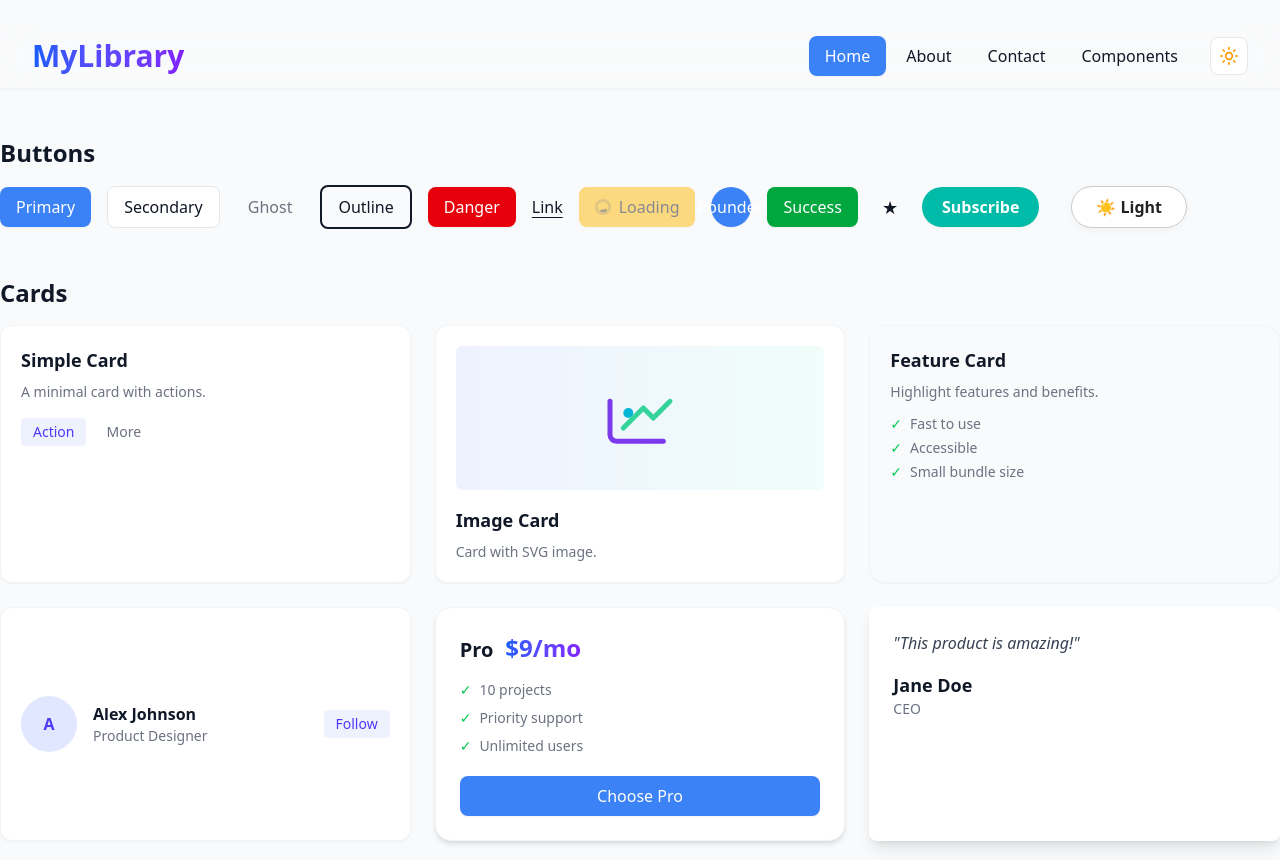
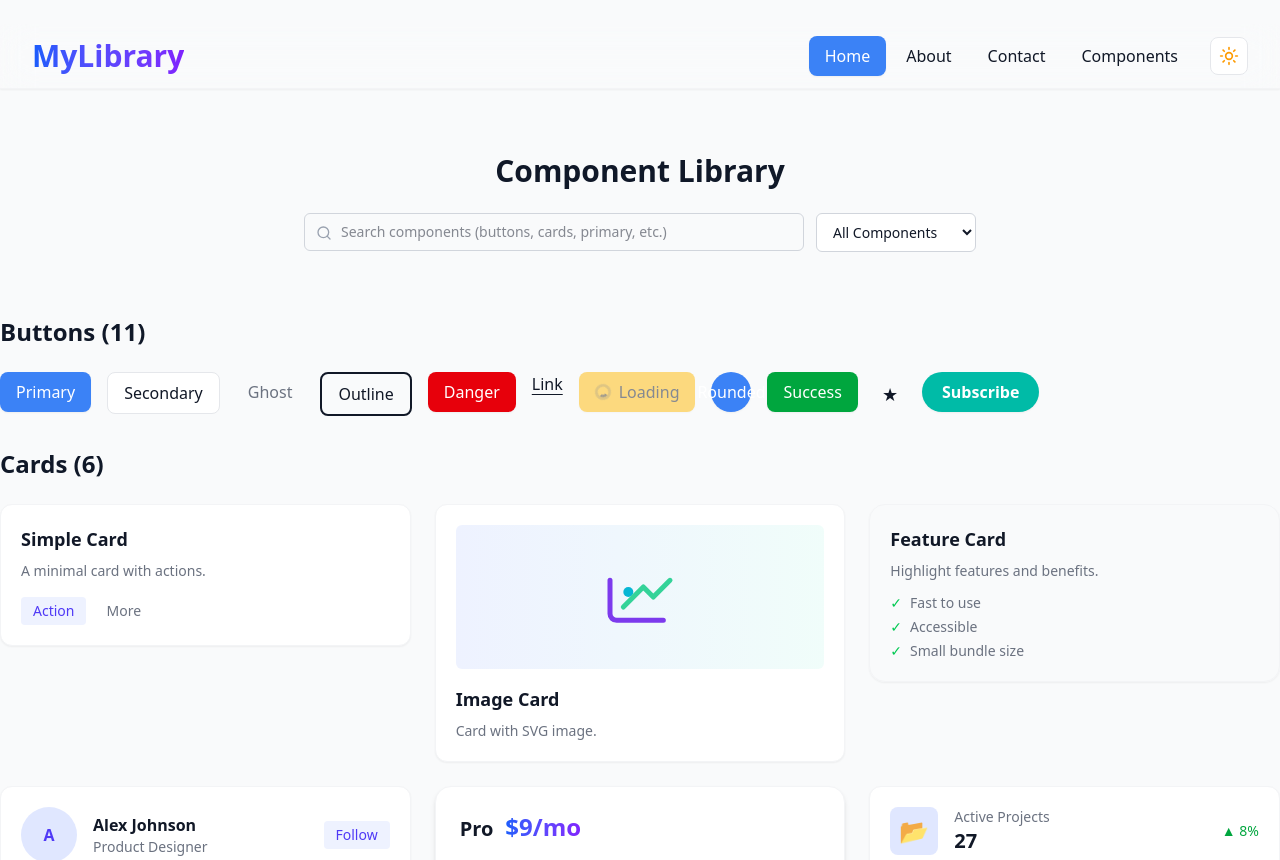
Before and after one commit to xMrAfonso/component-library, a Next.js app: page / in a window 1280 px wide. Shown: the top 860 px of the page. Built offline with nearby package versions, Linux system fonts and the light colour scheme.

Commit message:
add search bar

```diff
--- a/src/app/page.js
+++ b/src/app/page.js
@@ -1,12 +1,12 @@
-"use client";
-import React from 'react'
-import ThemeToggleButton from './components/ThemeToggleButton'
+'use client';
+
+import React, { useState } from 'react'
+import { Search, X } from 'lucide-react'
 import PrimaryButton from '../components/buttons/PrimaryButton'
 import SecondaryButton from '../components/buttons/SecondaryButton'
 import GhostButton from '../components/buttons/GhostButton'
 import IconButton from '../components/buttons/IconButton'
 import PillButton from '../components/buttons/PillButton'
-
 import SimpleCard from '../components/cards/SimpleCard'
 import ImageCard from '../components/cards/ImageCard'
 import FeatureCard from '../components/cards/FeatureCard'
@@ -20,54 +20,158 @@ import LoadingButton from '@/components/buttons/LoadingButton'
 import RoundButton from '@/components/buttons/RoundButton'
 import SuccessButton from '@/components/buttons/SuccessButton'
 
-import AlertCard from '@/components/cards/AlertCard'
-import ProductCard from '@/components/cards/ProductCard'
+export default function Page() {
+  const [searchTerm, setSearchTerm] = useState('');
+  const [filterType, setFilterType] = useState('all');
 
-import StatsCard from '@/components/cards/StatsCard'
-import TestimonialCard from '@/components/cards/TestimonialCard'
+  // All components with search data
+  const allComponents = {
+    buttons: [
+      { name: 'Primary Button', component: <PrimaryButton>Primary</PrimaryButton>, keywords: ['primary', 'main', 'action'] },
+      { name: 'Secondary Button', component: <SecondaryButton>Secondary</SecondaryButton>, keywords: ['secondary', 'alternate'] },
+      { name: 'Ghost Button', component: <GhostButton>Ghost</GhostButton>, keywords: ['ghost', 'transparent', 'subtle'] },
+      { name: 'Outline Button', component: <OutlineButton>Outline</OutlineButton>, keywords: ['outline', 'border', 'stroke'] },
+      { name: 'Danger Button', component: <DangerButton>Danger</DangerButton>, keywords: ['danger', 'error', 'delete', 'warning'] },
+      { name: 'Link Button', component: <LinkButton>Link</LinkButton>, keywords: ['link', 'text', 'minimal'] },
+      { name: 'Loading Button', component: <LoadingButton>Loading</LoadingButton>, keywords: ['loading', 'spinner', 'progress'] },
+      { name: 'Round Button', component: <RoundButton>Rounded</RoundButton>, keywords: ['round', 'rounded', 'circular'] },
+      { name: 'Success Button', component: <SuccessButton>Success</SuccessButton>, keywords: ['success', 'confirm', 'done'] },
+      { name: 'Icon Button', component: <IconButton aria-label="star">★</IconButton>, keywords: ['icon', 'star', 'symbol'] },
+      { name: 'Pill Button', component: <PillButton>Subscribe</PillButton>, keywords: ['pill', 'subscribe', 'rounded'] }
+    ],
+    cards: [
+      { name: 'Simple Card', component: <SimpleCard title="Simple Card" description="A minimal card with actions." />, keywords: ['simple', 'basic', 'minimal'] },
+      { name: 'Image Card', component: <ImageCard title="Image Card" description="Card with SVG image." />, keywords: ['image', 'picture', 'visual'] },
+      { name: 'Feature Card', component: <FeatureCard title="Feature Card" description="Highlight features and benefits." />, keywords: ['feature', 'highlight', 'benefit'] },
+      { name: 'Profile Card', component: <ProfileCard name="Alex Johnson" role="Product Designer" />, keywords: ['profile', 'user', 'person', 'avatar'] },
+      { name: 'Pricing Card', component: <PricingCard plan="Pro" price="$9/mo" features={["10 projects", "Priority support", "Unlimited users"]} />, keywords: ['pricing', 'plan', 'subscription', 'price'] },
+      { name: 'Data Card', component: <DataCard title="Active Projects" value="27" icon="📂" trend={8} />, keywords: ['data', 'stats', 'analytics', 'metrics'] }
+    ]
+  };
 
+  // Filter logic
+  const getFilteredComponents = () => {
+    let components = {};
 
-export default function Page() {
-  const [isDark, setIsDark] = React.useState(false);
-  const handleThemeToggle = () => setIsDark((prev) => !prev);
+    // Apply type filter
+    if (filterType === 'all') {
+      components = allComponents;
+    } else {
+      components = { [filterType]: allComponents[filterType] };
+    }
+
+    // Apply search filter
+    if (searchTerm) {
+      const filtered = {};
+      Object.keys(components).forEach(type => {
+        const matchedComponents = components[type].filter(comp =>
+          comp.name.toLowerCase().includes(searchTerm.toLowerCase()) ||
+          comp.keywords.some(keyword => keyword.toLowerCase().includes(searchTerm.toLowerCase()))
+        );
+        if (matchedComponents.length > 0) {
+          filtered[type] = matchedComponents;
+        }
+      });
+      return filtered;
+    }
+
+    return components;
+  };
+
+  const filteredComponents = getFilteredComponents();
+  const totalResults = Object.values(filteredComponents).reduce((total, components) => total + components.length, 0);
+
   return (
-    <div className="space-y-12">
-      <section className='mt-12'>
-        <h2 className="text-2xl font-semibold mb-4">Buttons</h2>
-        <div className="flex gap-4 flex-wrap items-center">
-          <PrimaryButton>Primary</PrimaryButton>
-          <SecondaryButton>Secondary</SecondaryButton>
-          <GhostButton>Ghost</GhostButton>
-          <OutlineButton>Outline</OutlineButton>
-          <DangerButton>Danger</DangerButton>
-          <LinkButton>Link</LinkButton>
-          <LoadingButton>Loading</LoadingButton>
-          <RoundButton>Rounded</RoundButton>
-          <SuccessButton>Success</SuccessButton>
-          <IconButton aria-label="star">★</IconButton>
-          <PillButton>Subscribe</PillButton>
-          <ThemeToggleButton onClick={handleThemeToggle} isDark={isDark} />
+    <div className="space-y-8">
+      {/* Hero Section */}
+      <section className="text-center py-8 mt-8">
+        <h1 className="text-3xl font-bold text-gray-900 mb-6">Component Library</h1>
+
+        {/* Search Bar - Inline */}
+        <div className="flex flex-col sm:flex-row gap-3 max-w-2xl mx-auto">
+          <div className="relative flex-1">
+            <Search className="absolute left-3 top-1/2 transform -translate-y-1/2 text-gray-400 w-4 h-4" />
+            <input
+              type="text"
+              value={searchTerm}
+              onChange={(e) => setSearchTerm(e.target.value)}
+              placeholder="Search components (buttons, cards, primary, etc.)"
+              className="w-full pl-9 pr-8 py-2 border border-gray-300 rounded-md focus:ring-2 focus:ring-blue-500 focus:border-transparent outline-none transition-all text-sm"
+            />
+            {searchTerm && (
+              <button
+                onClick={() => setSearchTerm('')}
+                className="absolute right-2 top-1/2 transform -translate-y-1/2 text-gray-400 hover:text-gray-600"
+              >
+                <X className="w-4 h-4" />
+              </button>
+            )}
+          </div>
+          <div className="sm:w-40">
+            <select
+              value={filterType}
+              onChange={(e) => setFilterType(e.target.value)}
+              className="w-full py-2 px-3 border border-gray-300 rounded-md focus:ring-2 focus:ring-blue-500 focus:border-transparent outline-none transition-all bg-white text-sm"
+            >
+              <option value="all">All Components</option>
+              <option value="buttons">Buttons</option>
+              <option value="cards">Cards</option>
+            </select>
+          </div>
         </div>
       </section>
 
-      <section>
-        <h2 className="text-2xl font-semibold mb-4">Cards</h2>
-        <div className="grid grid-cols-1 md:grid-cols-2 lg:grid-cols-3 gap-6">
-          <SimpleCard title="Simple Card" description="A minimal card with actions." />
-          <ImageCard title="Image Card" description="Card with SVG image." />
-          <FeatureCard title="Feature Card" description="Highlight features and benefits." />
-          <ProfileCard name="Alex Johnson" role="Product Designer" />
-          <PricingCard plan="Pro" price="$9/mo" features={["10 projects", "Priority support", "Unlimited users"]} />
-          <TestimonialCard name="Jane Doe" role="CEO" quote="This product is amazing!" />
-          <DataCard title="Active Projects" value="27" icon="📂" trend={8} />
+      {/* Results Info */}
+      {(searchTerm || filterType !== 'all') && (
+        <div className="bg-blue-50 p-4 rounded-lg">
+          <p className="text-blue-800">
+            Found <span className="font-semibold">{totalResults}</span> component{totalResults !== 1 ? 's' : ''}
+            {searchTerm && ` matching "${searchTerm}"`}
+            {filterType !== 'all' && ` in ${filterType}`}
+          </p>
+        </div>
+      )}
 
-          <AlertCard title="Server Alert" description="CPU usage is at 95%" type="warning" />
-          <ProductCard name="Wireless Headphones" price="$99" image="/product1.jpg" />
+      {/* No Results */}
+      {totalResults === 0 && (
+        <div className="text-center py-12">
+          <div className="text-6xl mb-4">🔍</div>
+          <h3 className="text-xl font-semibold text-gray-900 mb-2">No components found</h3>
+          <p className="text-gray-600">Try adjusting your search terms or filters</p>
+        </div>
+      )}
 
-          <StatsCard title="Revenue" value="$12K" icon="💰" trend={12} />
+      {/* Buttons Section */}
+      {filteredComponents.buttons && (
+        <section>
+          <h2 className="text-2xl font-semibold mb-6 text-gray-900">
+            Buttons ({filteredComponents.buttons.length})
+          </h2>
+          <div className="flex gap-4 flex-wrap">
+            {filteredComponents.buttons.map((item, index) => (
+              <div key={index}>
+                {item.component}
+              </div>
+            ))}
+          </div>
+        </section>
+      )}
 
-        </div>
-      </section>
+      {/* Cards Section */}
+      {filteredComponents.cards && (
+        <section>
+          <h2 className="text-2xl font-semibold mb-6 text-gray-900">
+            Cards ({filteredComponents.cards.length})
+          </h2>
+          <div className="grid grid-cols-1 md:grid-cols-2 lg:grid-cols-3 gap-6">
+            {filteredComponents.cards.map((item, index) => (
+              <div key={index}>
+                {item.component}
+              </div>
+            ))}
+          </div>
+        </section>
+      )}
     </div>
   )
 }
```
